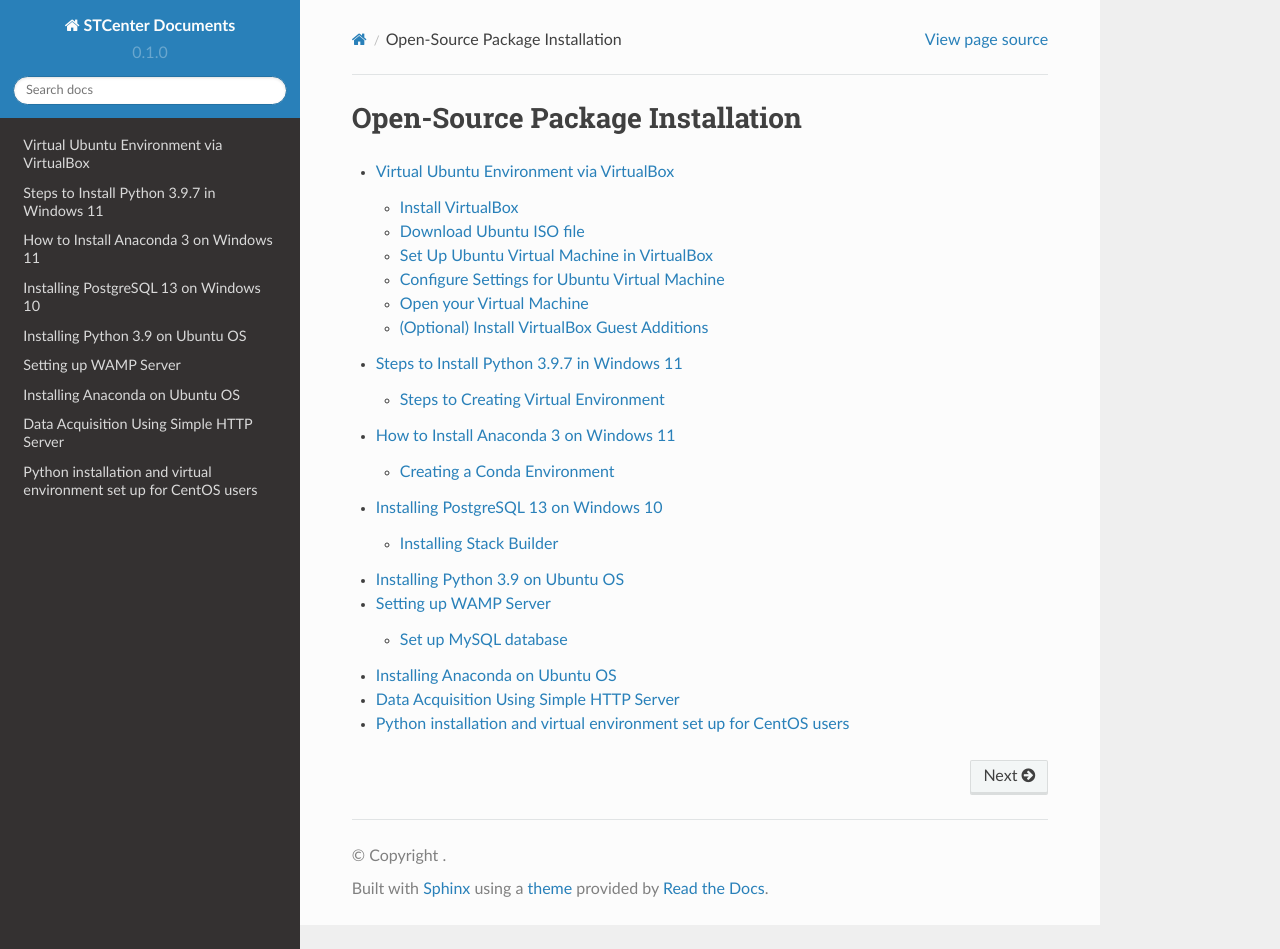
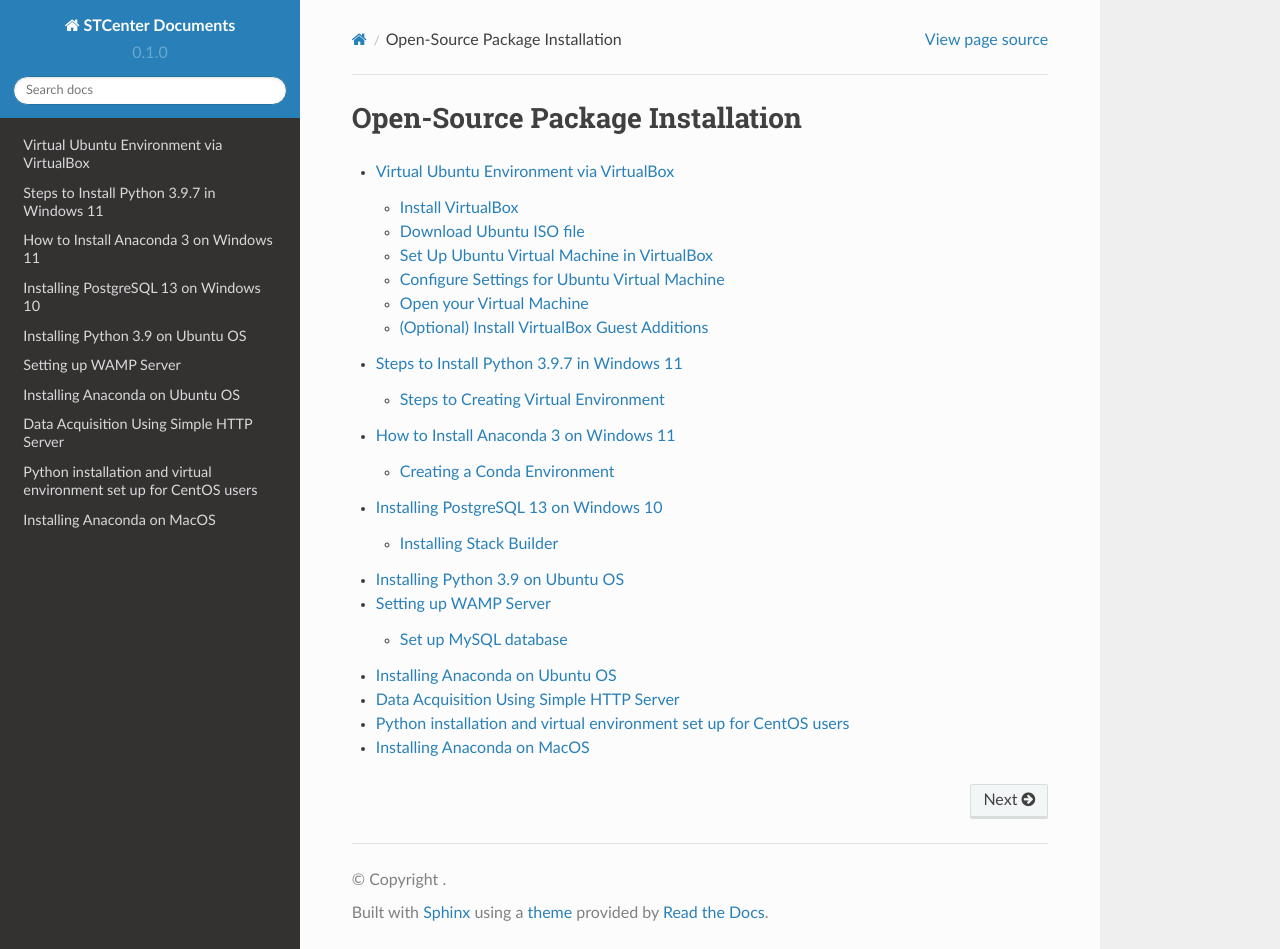
Before and after one commit to stccenter/STCenterDocs, a Sphinx documentation site: the page built from docs/source/index.rst, in a window 1280 px wide and 949 px high. Built offline with Sphinx 7.4.7 and the Read the Docs theme 2.0.0, drawn with Linux system fonts in a browser that asks for light colours.

Commit message:
Update index.rst

```diff
--- a/docs/source/index.rst
+++ b/docs/source/index.rst
@@ -15,3 +15,4 @@ Open-Source Package Installation
    anaconda-ubuntuOS-install
    dataacquisition_http_server
    Python-Installation-CentOS
+   Installing Anaconda on MacOS
```
